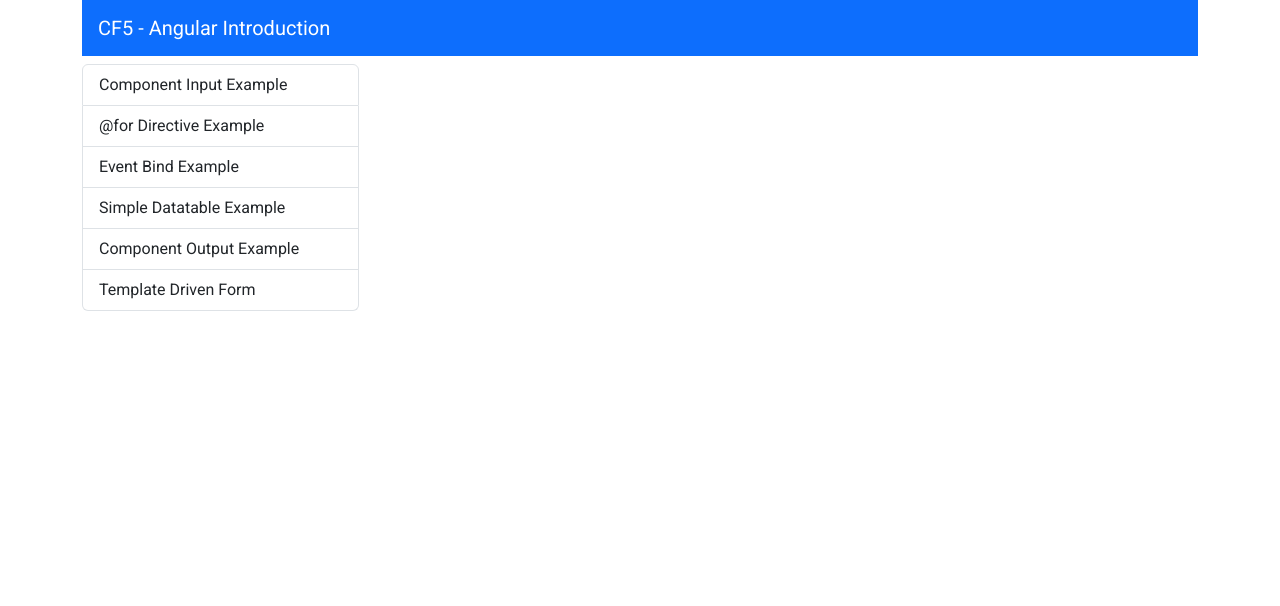
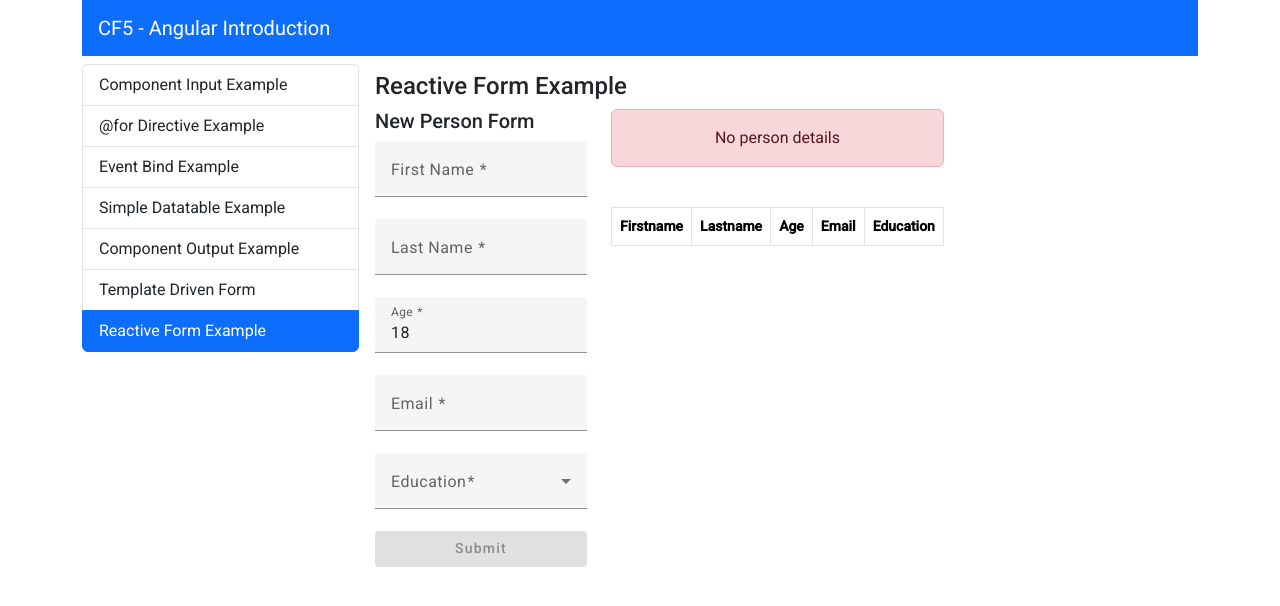
Before and after one commit to g11latsis/angular-introduction, an Angular app: page /reactive-form-example in a window 1280 px wide. Before the commit this address led to /. Shown: the top 606 px of the page. Built offline with nearby package versions, Linux system fonts and the light colour scheme.

Commit message:
reactive-forms

```diff
--- a/src/app/app.routes.ts
+++ b/src/app/app.routes.ts
@@ -6,6 +6,7 @@
 import { SimpleDatatableExampleComponent } from './components/simple-datatable-example/simple-datatable-example.component';
 import { ComponentOutputExampleComponent } from './components/component-output-example/component-output-example.component';
 import { EpersonTemplateDrivenFormExampleComponent } from './components/eperson-template-driven-form-example/eperson-template-driven-form-example.component';
+import { EpersonReactiveFormExampleComponent } from './components/eperson-reactive-form-example/eperson-reactive-form-example.component';
 
 export const routes: Routes = [
     {path: 'event-bind-example', component:EventBindExampleComponent},
@@ -15,4 +16,5 @@
     {path: 'simple-datatable-example', component:SimpleDatatableExampleComponent},
     {path: 'component-output-example', component:ComponentOutputExampleComponent},
     {path: 'template-driven-form', component: EpersonTemplateDrivenFormExampleComponent},
+    {path: 'reactive-form-example', component: EpersonReactiveFormExampleComponent}
 ];
--- /dev/null
+++ b/src/app/components/eperson-reactive-form-example/eperson-reactive-form-example.component.html
@@ -0,0 +1,9 @@
+<h4>Reactive Form Example</h4>
+<div class="d-flex gap-4 ">
+    <app-eperson-reactive-form (person)="onPerson($event)"></app-eperson-reactive-form>
+
+    <div class="d-flex flex-column gap-4">
+        <app-person-table [person] = "currentPerson"></app-person-table>
+    <app-simple-datatable [data] = "persons"></app-simple-datatable>
+</div>
+</div>
--- /dev/null
+++ b/src/app/components/eperson-reactive-form-example/eperson-reactive-form-example.component.ts
@@ -0,0 +1,28 @@
+import { Component } from '@angular/core';
+import { EpersonReactiveFormComponent } from '../eperson-reactive-form/eperson-reactive-form.component';
+import { EPerson } from 'src/app/shared/interfaces/person';
+import { PersonTableComponent } from '../person-table/person-table.component';
+import { SimpleDatatableComponent } from '../simple-datatable/simple-datatable.component';
+
+
+@Component({
+  selector: 'app-eperson-reactive-form-example',
+  standalone: true,
+  imports:
+  [
+    EpersonReactiveFormComponent,
+    PersonTableComponent,
+    SimpleDatatableComponent
+  ],
+  templateUrl: './eperson-reactive-form-example.component.html',
+  styleUrl: './eperson-reactive-form-example.component.css'
+})
+export class EpersonReactiveFormExampleComponent {
+  currentPerson:EPerson
+  persons: EPerson[] = [];
+
+  onPerson(person: EPerson) {
+    this.currentPerson = person;
+    this.persons.push(person);
+  }
+}
--- /dev/null
+++ b/src/app/components/eperson-reactive-form/eperson-reactive-form.component.html
@@ -0,0 +1,54 @@
+<div class="d-flex flex-column">
+  <h5>New Person Form</h5>
+  <form [formGroup]="form" class="d-flex flex-column">
+    <mat-form-field>
+      <mat-label> First Name </mat-label>
+      <input matInput type="text" formControlName="givenName" />
+      @if (form.get("givenName").invalid && form.get("givenName").touched) {
+        <mat-error>First Name is required</mat-error>
+      }
+    </mat-form-field>
+    <mat-form-field>
+      <mat-label> Last Name </mat-label>
+      <input matInput type="text" formControlName="surName" />
+      @if (form.get("surName").invalid && form.get("surName").touched) {
+        <mat-error>Last Name is required</mat-error>
+      }
+    </mat-form-field>
+    <mat-form-field>
+      <mat-label> Age </mat-label>
+      <input matInput type="text" formControlName="age" />
+      @if (form.get("age").invalid && form.get("age").touched) {
+        <mat-error>Age is missing or invalid</mat-error>
+      }
+    </mat-form-field>
+    <mat-form-field>
+      <mat-label> Email </mat-label>
+      <input matInput type="text" formControlName="email" />
+      @if (form.get("email").invalid && form.get("email").touched) {
+        <mat-error>Email is required</mat-error>
+      }
+    </mat-form-field>
+    <mat-form-field>
+      <mat-label>Education</mat-label>
+      <mat-select type="text" formControlName="education">
+        <mat-option value="Some college, no degree"
+          >Some college, no degree</mat-option
+        >
+        <mat-option value="Master’s degree">Master’s degree</mat-option>
+        <mat-option value="Bachelor’s degree">Bachelor’s degree</mat-option>
+        <mat-option value="Associate’s degree">Associate’s degree</mat-option>
+        <mat-option value="High school diploma or equivalent"
+          >High school diploma or equivalent</mat-option
+        >
+        <mat-option value="No formal education">No formal education</mat-option>
+      </mat-select>
+    </mat-form-field>
+  </form>
+  <button
+    mat-flat-button
+    color="primary"
+    [disabled]="form.invalid"
+    (click)="onSubmit(form.value)"
+  >Submit</button>
+</div>
--- /dev/null
+++ b/src/app/components/eperson-reactive-form/eperson-reactive-form.component.ts
@@ -0,0 +1,44 @@
+import { Component, EventEmitter, Output } from '@angular/core';
+import { MatFormFieldModule } from '@angular/material/form-field';
+import { MatInputModule } from '@angular/material/input';
+import { MatSelectModule } from '@angular/material/select';
+import { MatButtonModule } from '@angular/material/button';
+import { FormControl, FormGroup, FormsModule, ReactiveFormsModule, Validators } from '@angular/forms';
+import { EPerson } from 'src/app/shared/interfaces/person';
+
+@Component({
+  selector: 'app-eperson-reactive-form',
+  standalone: true,
+  imports:
+  [
+    ReactiveFormsModule,
+    FormsModule,
+    MatFormFieldModule,
+    MatInputModule,
+    MatButtonModule,
+    MatSelectModule,
+  ],
+  templateUrl: './eperson-reactive-form.component.html',
+  styleUrl: './eperson-reactive-form.component.css'
+})
+export class EpersonReactiveFormComponent {
+  @Output() person = new EventEmitter<EPerson>();
+
+  form = new FormGroup({
+    givenName: new FormControl('', Validators.required),
+    surName: new FormControl('', Validators.required),
+    age: new FormControl(18, [
+      Validators.required,
+      Validators.pattern('^[0-9]*$'),
+      Validators.min(18),
+      Validators.max(100),
+    ]),
+    email: new FormControl('', [Validators.required, Validators.email]),
+    education: new FormControl('', Validators.required),
+  });
+
+  onSubmit(value: any) {
+    this.person.emit(value as EPerson);
+    this.form.reset();
+  }
+}
--- a/src/app/components/list-group-menu/list-group-menu.component.ts
+++ b/src/app/components/list-group-menu/list-group-menu.component.ts
@@ -16,6 +16,7 @@
     {text: 'Event Bind Example', routerLink: 'event-bind-example'},
     {text: 'Simple Datatable Example', routerLink: 'simple-datatable-example'},
     {text: 'Component Output Example', routerLink:'component-output-example'},
-    {text: 'Template Driven Form', routerLink: 'template-driven-form'}
+    {text: 'Template Driven Form', routerLink: 'template-driven-form'},
+    {text: 'Reactive Form Example', routerLink: 'reactive-form-example'}
   ];
 }
```
Also changed, not shown: src/app/components/eperson-reactive-form-example/eperson-reactive-form-example.component.css (added), src/app/components/eperson-reactive-form/eperson-reactive-form.component.css (added), 1 other file (tests, documents, lock files or other folders).
